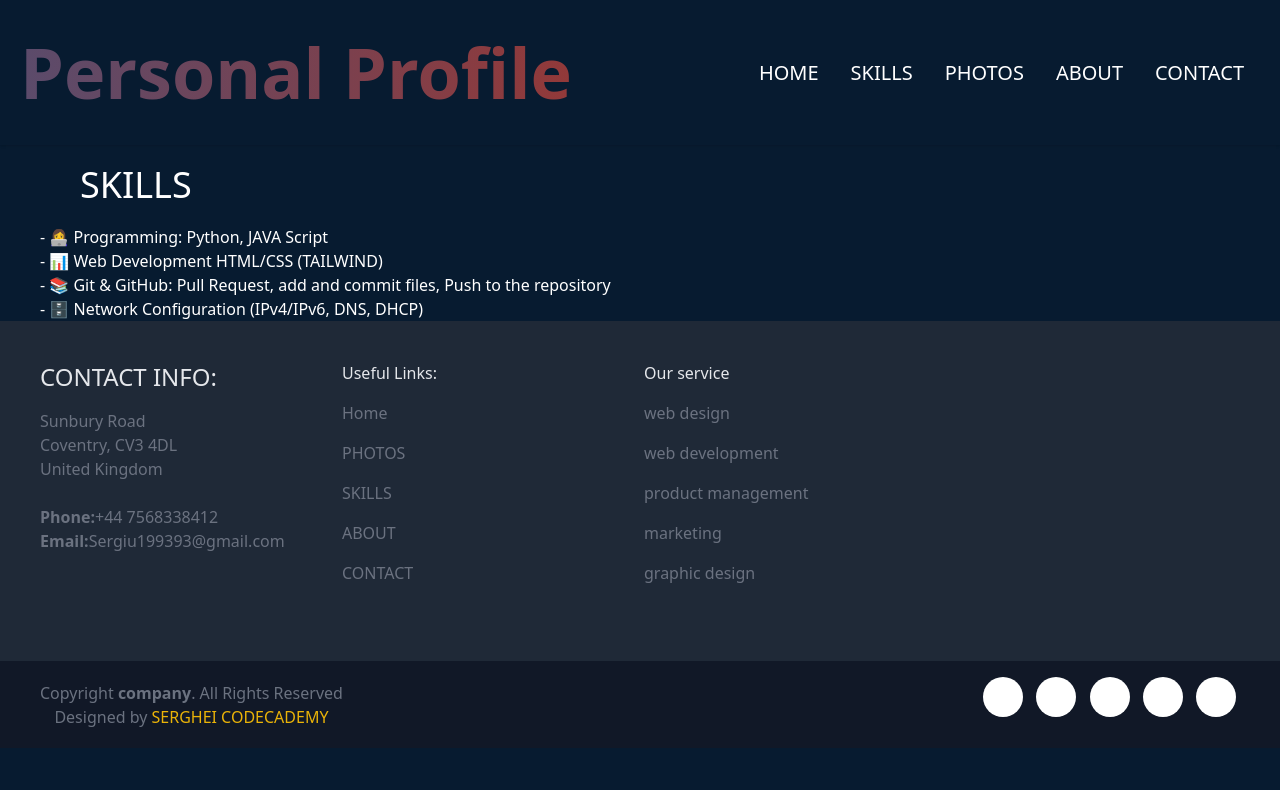
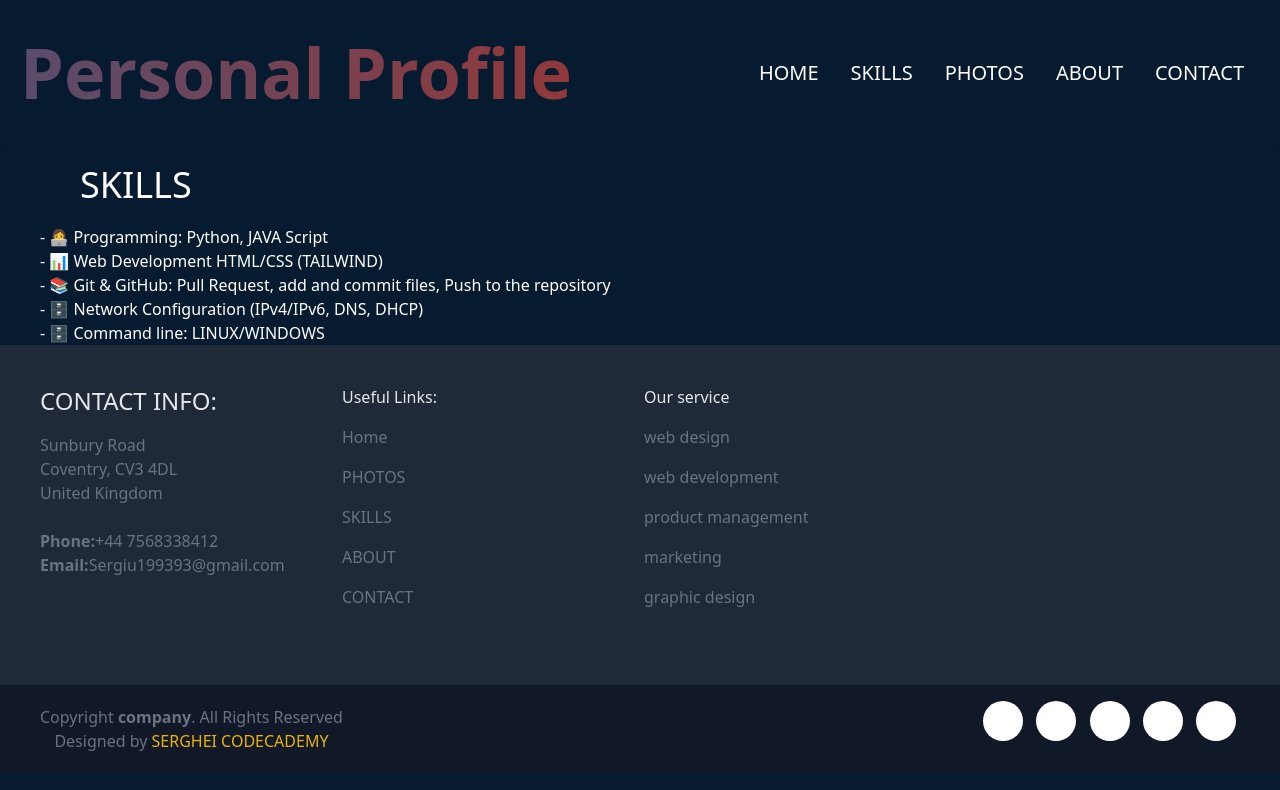
Before and after one commit to userNB1/htmlandcss.github.io, a website: page dist/Skills.html in a window 1280 px wide. Drawn offline with nearby package versions, Linux system fonts and the light colour scheme.

Commit message:
skills update 3

```diff
--- a/dist/Skills.html
+++ b/dist/Skills.html
@@ -54,7 +54,8 @@
     - 👩‍💻 Programming: Python, JAVA Script<br>
     - 📊 Web Development HTML/CSS (TAILWIND)<br>
     - 📚 Git & GitHub: Pull Request, add and commit files, Push to the repository<br>
-    - 🗄️ Network Configuration (IPv4/IPv6, DNS, DHCP)
+    - 🗄️ Network Configuration (IPv4/IPv6, DNS, DHCP)<br>
+    - 🗄️ Command line: LINUX/WINDOWS
   </div>
 
 
```
Also changed, not shown: dist/index.html (+2 -1 lines).
